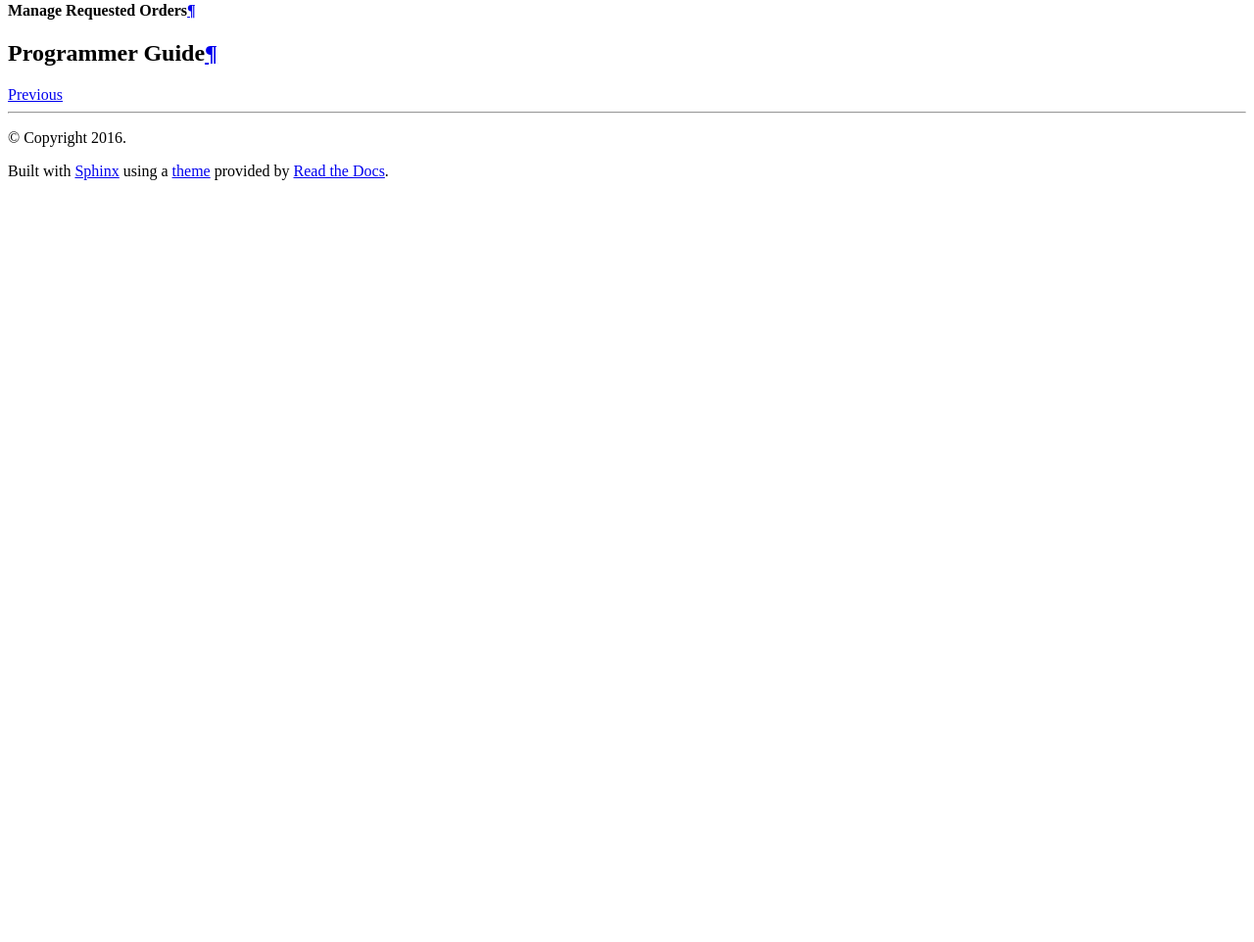
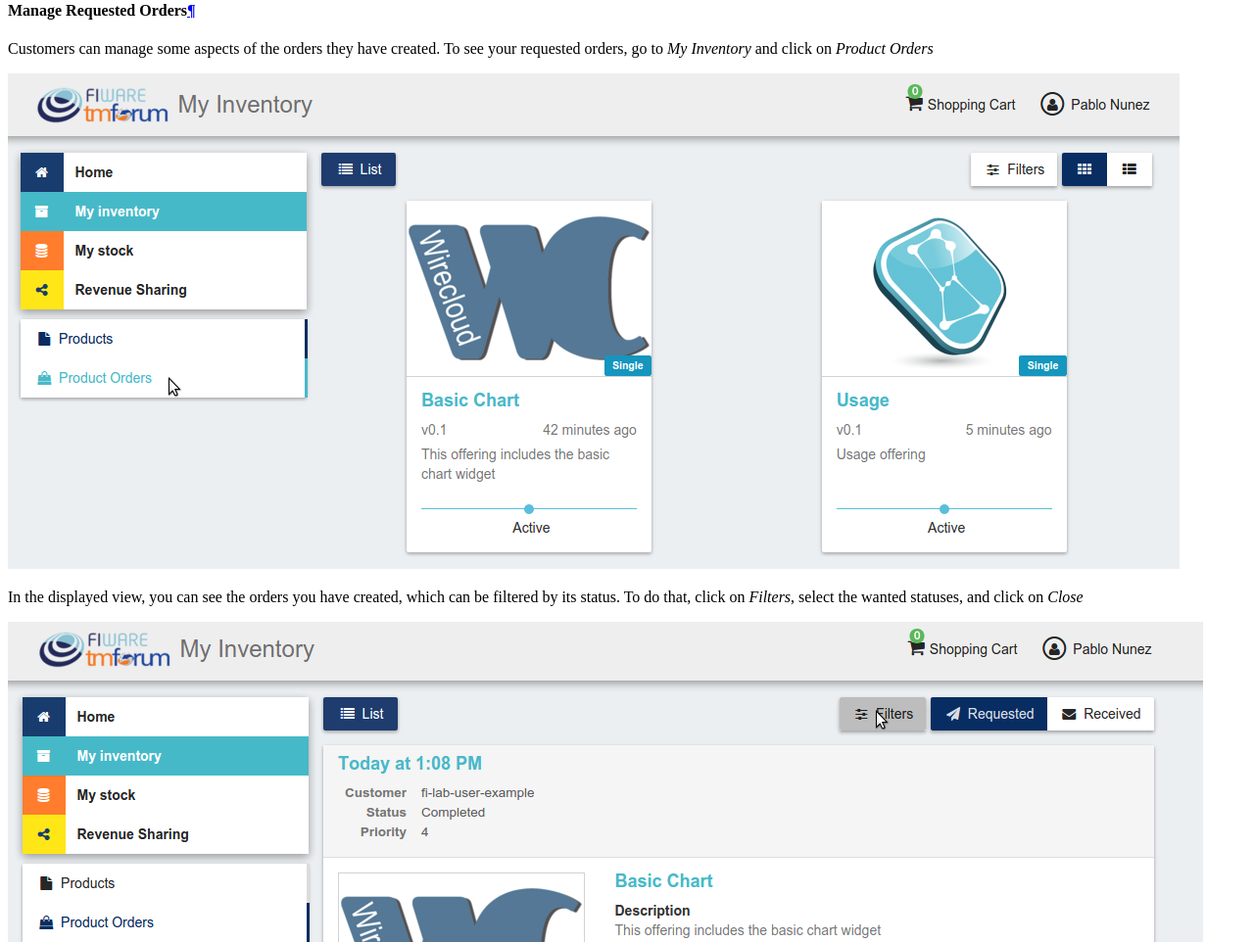
Before and after one commit to FIWARE-TMForum/Business-API-Ecosystem, a Sphinx documentation site: the page built from doc/user-programmer-guide.rst, in a window 1280 px wide and 1400 px high, scrolled down 69608 px. Shown: the part 438-1400 px from the top of the window at 98% size. Built offline with Sphinx 7.4.7 and the Read the Docs theme 2.0.0, drawn with Linux system fonts in a browser that asks for light colours; comment, search, counter and statistics services are not loaded; before the commit the page ends 70238 px from its top, so only the background shows below that; some of the changed text lies outside the part shown.

Commit message:
Include customer orders section in the user guide

```diff
--- a/doc/user-programmer-guide.rst
+++ b/doc/user-programmer-guide.rst
@@ -675,6 +675,43 @@
 Manage Requested Orders
 -----------------------
 
+Customers can manage some aspects of the orders they have created. To see your requested orders, go to *My Inventory* and
+click on *Product Orders*
+
+.. image:: /images/user/custord1.png
+   :align: center
+
+In the displayed view, you can see the orders you have created, which can be filtered by its status. To do that, click on
+*Filters*, select the wanted statuses, and click on *Close*
+
+.. image:: /images/user/custord2.png
+   :align: center
+
+.. image:: /images/user/custord3.png
+   :align: center
+
+For those orders that include offerings of non digital products, you will be able to cancel them if the seller has not yet started
+the process. To do that, locate the order to be canceled and click on *Cancel*
+
+.. image:: /images/user/custord4.png
+   :align: center
+
+Moreover, you can review the details of the order. To do that click on the date of the order.
+
+.. image:: /images/user/custord5.png
+   :align: center
+
+In the displayed view, you can see all the details of the order, as well as the included products. In addition, you can
+leave a note for the seller in the *Notes* tab
+
+.. image:: /images/user/custord6.png
+   :align: center
+
+To leave a note, write it in the provided text area and click on the send button
+
+.. image:: /images/user/custord7.png
+   :align: center
+
 ----------------
 Programmer Guide
 ----------------
```
Also changed, not shown: doc/images/user/custord1.png (added), doc/images/user/custord2.png (added), doc/images/user/custord3.png (added), doc/images/user/custord4.png (added), doc/images/user/custord5.png (added), doc/images/user/custord6.png (added), doc/images/user/custord7.png (added).
